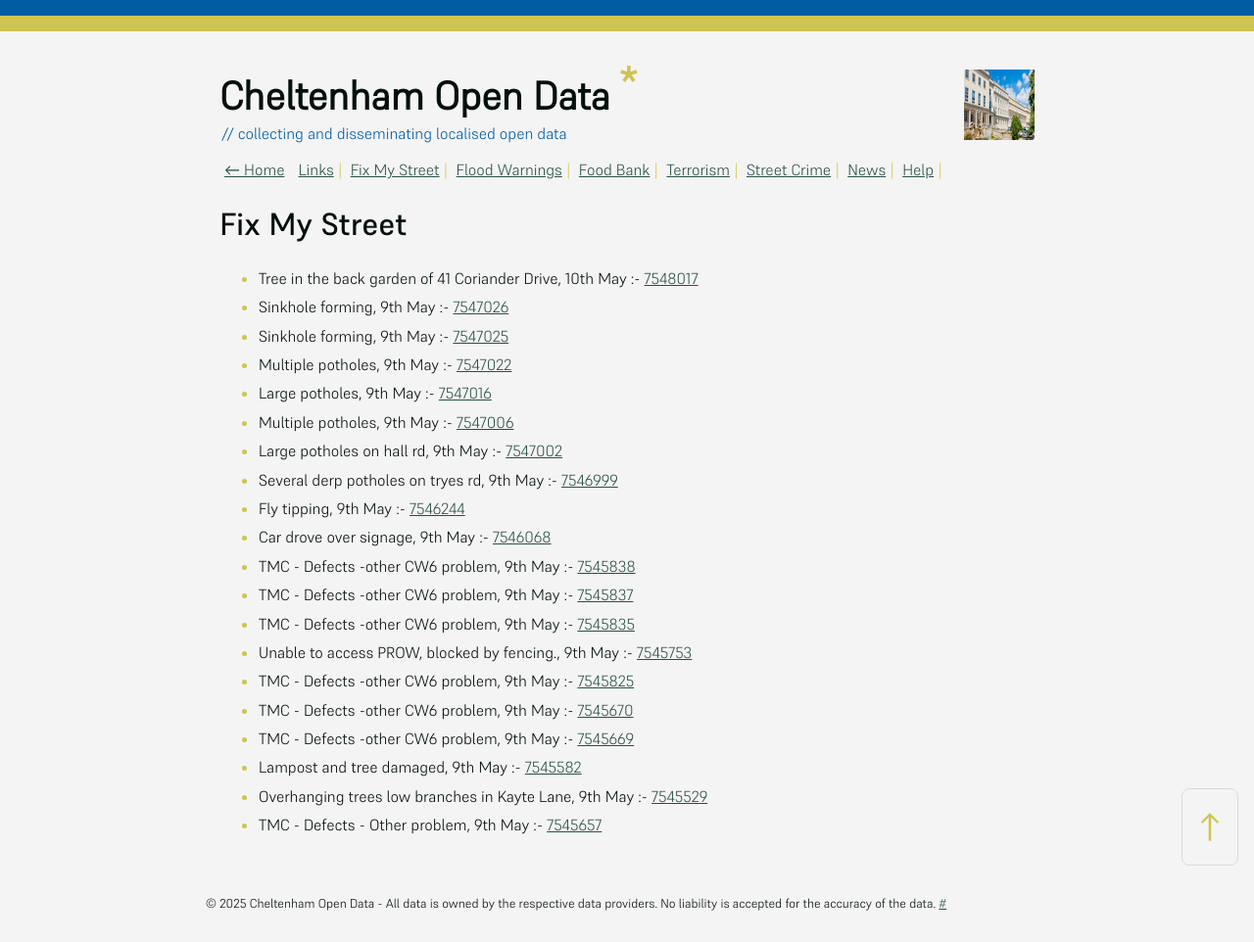
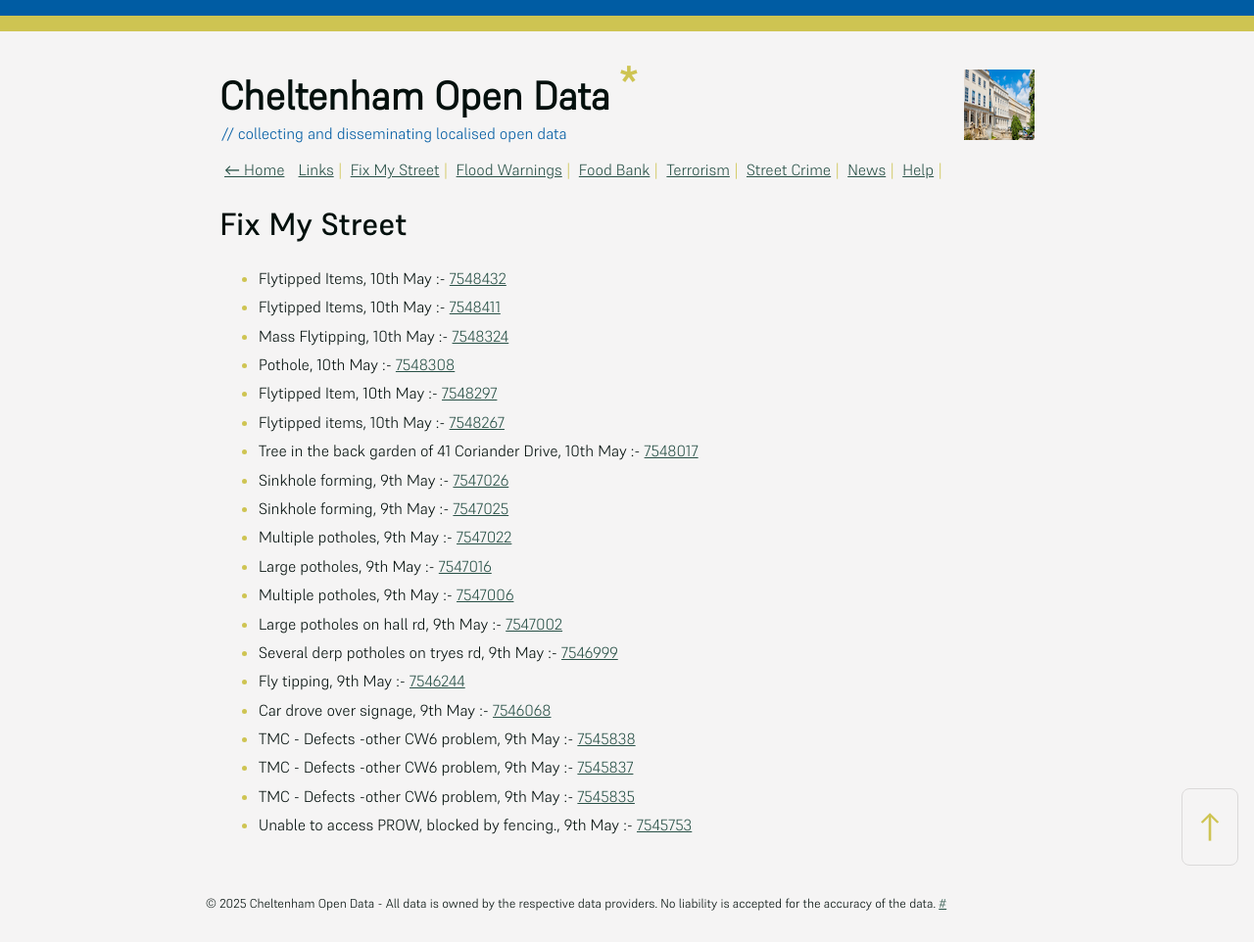
Before and after one commit to mat-0/cheltenham-open-data, a Jekyll site: the page built from _pages/fix-my-street.md, in a window 1280 px wide. Shown: the whole page at 98% size. Built offline with Jekyll 4.4.1, drawn with Linux system fonts in a browser that asks for light colours.

Commit message:
Updated 2025-05-10 09:57:42

```diff
--- a/_pages/fix-my-street.md
+++ b/_pages/fix-my-street.md
@@ -9,6 +9,12 @@ permalink: /fix-my-street
 
 <!-- fix_marker starts -->
 
+- Flytipped Items, 10th May :- [7548432](https://www.fixmystreet.com/report/7548432)
+- Flytipped Items, 10th May :- [7548411](https://www.fixmystreet.com/report/7548411)
+- Mass Flytipping, 10th May :- [7548324](https://www.fixmystreet.com/report/7548324)
+- Pothole, 10th May :- [7548308](https://www.fixmystreet.com/report/7548308)
+- Flytipped Item, 10th May :- [7548297](https://www.fixmystreet.com/report/7548297)
+- Flytipped items, 10th May :- [7548267](https://www.fixmystreet.com/report/7548267)
 - Tree in the back garden of 41 Coriander Drive, 10th May :- [7548017](https://www.fixmystreet.com/report/7548017)
 - Sinkhole forming, 9th May :- [7547026](https://www.fixmystreet.com/report/7547026)
 - Sinkhole forming, 9th May :- [7547025](https://www.fixmystreet.com/report/7547025)
@@ -23,11 +29,5 @@ permalink: /fix-my-street
 - TMC - Defects -other CW6 problem, 9th May :- [7545837](https://www.fixmystreet.com/report/7545837)
 - TMC - Defects -other CW6 problem, 9th May :- [7545835](https://www.fixmystreet.com/report/7545835)
 - Unable to access PROW, blocked by fencing., 9th May :- [7545753](https://www.fixmystreet.com/report/7545753)
-- TMC - Defects -other CW6 problem, 9th May :- [7545825](https://www.fixmystreet.com/report/7545825)
-- TMC - Defects -other CW6 problem, 9th May :- [7545670](https://www.fixmystreet.com/report/7545670)
-- TMC - Defects -other CW6 problem, 9th May :- [7545669](https://www.fixmystreet.com/report/7545669)
-- Lampost and tree damaged, 9th May :- [7545582](https://www.fixmystreet.com/report/7545582)
-- Overhanging trees low branches in Kayte Lane, 9th May :- [7545529](https://www.fixmystreet.com/report/7545529)
-- TMC - Defects - Other problem, 9th May :- [7545657](https://www.fixmystreet.com/report/7545657)
 
 <!-- fix_marker ends -->
```
Also changed, not shown: _data/flood.json (+5 -69 lines), _pages/news.md (+10 -10 lines), index.md (+5 -5 lines).
